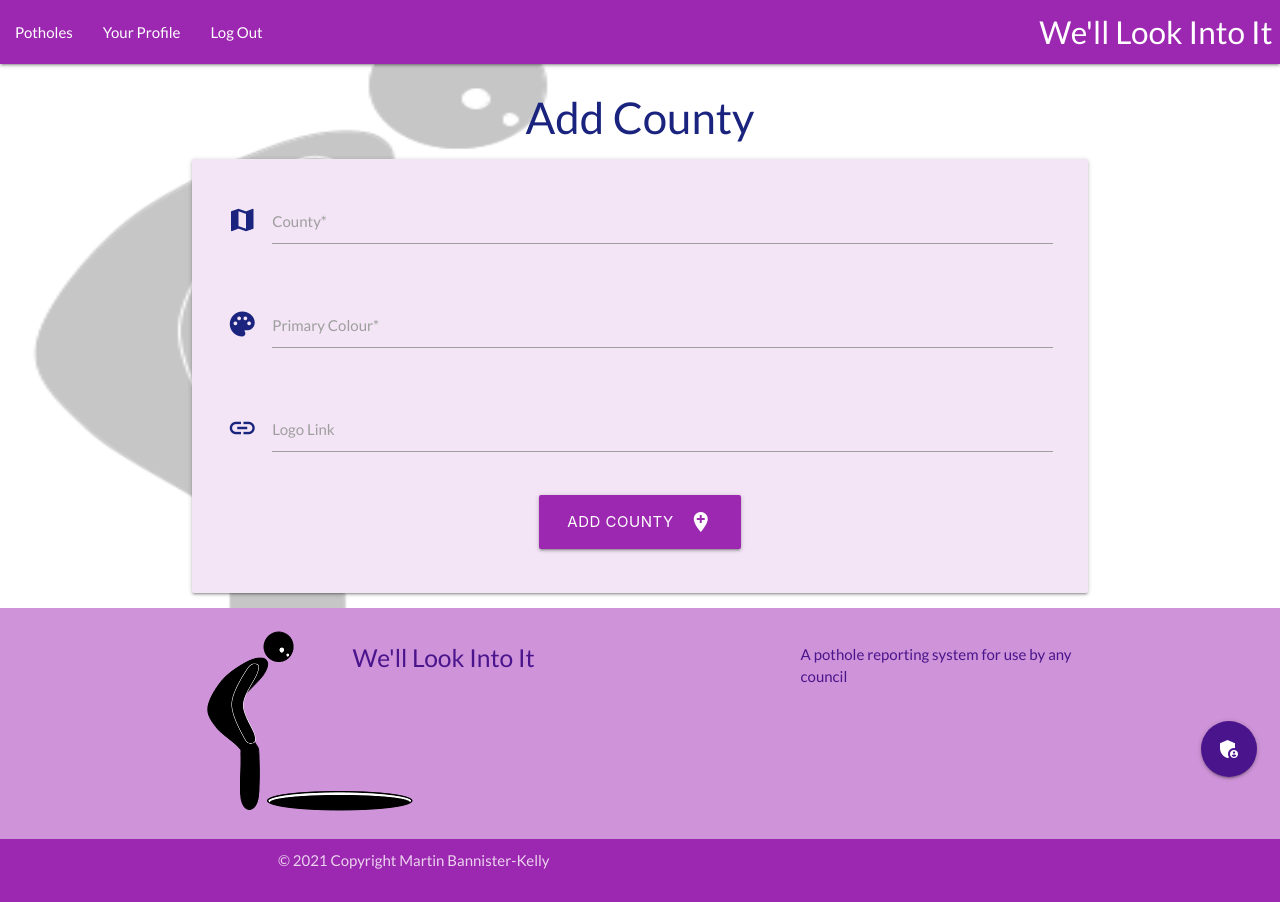
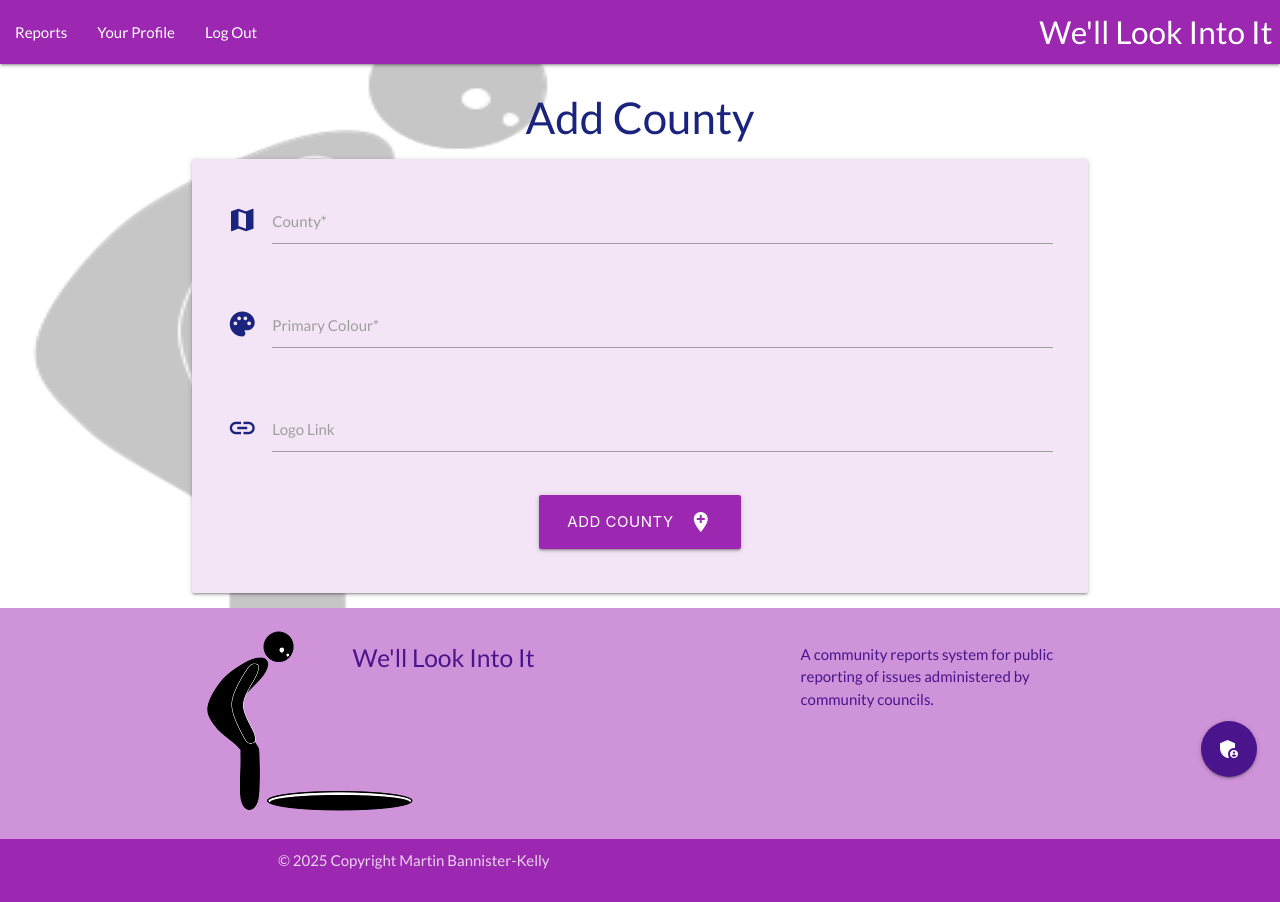
Before and after one commit to martinbannister/CI_MS3_We-ll_Look_Into_It, a Flask app: page /add_county in a window 1280 px wide. Run offline with Flask 2, Linux system fonts and the light colour scheme; the visitor is signed in with stand-in values (Sample User, id 1); parts of the project's set-up code (start-up, migrations or seed data) failed here and were passed over; some libraries are stand-ins or nearby versions.

Commit message:
FEAT(base.html): rename nav elements & text from pothole -> reports

```diff
--- a/templates/base.html
+++ b/templates/base.html
@@ -4,7 +4,7 @@
     <head>
         <meta charset="UTF-8">
         <meta http-equiv="X-UA-Compatible" content="IE=edge">
-        <meta name="description" content="A council agnostic site for the public to report potholes and for the respective council to action or respond">
+        <meta name="description" content="A council agnostic site for the public to make reports and for the respective council to action or respond">
         <meta name="viewport" content="width=device-width, initial-scale=1.0">
         <link rel="shortcut icon" href="/static/favicon_anim.ico" type="image/x-icon">
         <link rel="stylesheet" href="https://cdnjs.cloudflare.com/ajax/libs/materialize/1.0.0/css/materialize.min.css" type="text/css">
@@ -17,7 +17,7 @@
         <link rel="preload" href="{{ url_for('static', filename='js/script.js') }}" as="script">
         {% block styles %}
         {% endblock %}
-        <title>We'll Look Into It - Pothole Reporter</title>
+        <title>We'll Look Into It - Community Reports</title>
     </head>
 
     <body>
@@ -25,10 +25,10 @@
         <header>
             <nav>
                 <div class="nav-wrapper purple text-white">
-                    <a href="{{ url_for('get_potholes') }}" class="brand-logo right">We'll Look Into It</a>
+                    <a href="{{ url_for('get_reports') }}" class="brand-logo right">We'll Look Into It</a>
                     <a href="#" data-target="mobile-sidenav" class="sidenav-trigger"><i class="material-icons">menu</i></a>
                     <ul class="left hide-on-med-and-down">
-                        <li class="{{ potholes_nav }}"><a href="{{ url_for('get_potholes') }}">Potholes</a></li>
+                        <li class="{{ reports_nav }}"><a href="{{ url_for('get_reports') }}">Reports</a></li>
                         {% if session.user %}
                             <!-- if user is logged in -->
                             <li class="{{ profile_nav }}"><a href="{{ url_for('profile') }}">Your Profile</a></li>
@@ -44,7 +44,7 @@
 
             <ul class="sidenav" id="mobile-sidenav">
                 <li><h4 class="center-align">We'll Look Into It</h4></li>
-                        <li class="{{ potholes_nav }}"><a href="{{ url_for('get_potholes') }}">Potholes</a></li>
+                        <li class="{{ reports_nav }}"><a href="{{ url_for('get_reports') }}">Reports</a></li>
                         {% if session.user %}
                             <li class="{{ profile_nav }}"><a href="{{ url_for('profile') }}">Your Profile</a></li>
                             <li><a href="{{ url_for('logout') }}">Log Out</a></li>
@@ -70,7 +70,7 @@
                         <ul>
                             <li><a href="{{ url_for('users') }}" class="waves-effect waves-light"><i class="material-icons left">people</i> Users</a></li>
                             <li><a href="{{ url_for('get_areas') }}" class="waves-effect waves-light"><i class="material-icons left">signpost</i> Areas</a></li>
-                            <li><a href="{{ url_for('get_status') }}" class="waves-effect waves-light"><i class="material-icons left">fact_check</i>Pothole Status'</a></li>
+                            <li><a href="{{ url_for('get_status') }}" class="waves-effect waves-light"><i class="material-icons left">fact_check</i>Report Status'</a></li>
                             <!-- if user is a master admin -->
                             {% if session.master_admin %}
                             <li><a href="{{ url_for('get_counties') }}" class="waves-effect waves-light"><i class="material-icons left">map</i>Counties</a></li>
@@ -91,7 +91,7 @@
                     <h5 class="purple-text text-darken-4">We'll Look Into It</h5>
                   </div>
                   <div class="col l4 s12">
-                    <p class="purple-text text-darken-4">A pothole reporting system for use by any council</p>
+                    <p class="purple-text text-darken-4">A community reports system for public reporting of issues administered by community councils.</p>
                   </div>
                 </div>
               </div>
@@ -99,7 +99,7 @@
                 <div class="container">
                     <div class="row">
                         <div class="col s12 m10 offset-m1">
-                            © 2021 Copyright Martin Bannister-Kelly
+                            © 2025 Copyright Martin Bannister-Kelly
                         </div>
                     </div>
                 </div>
```
